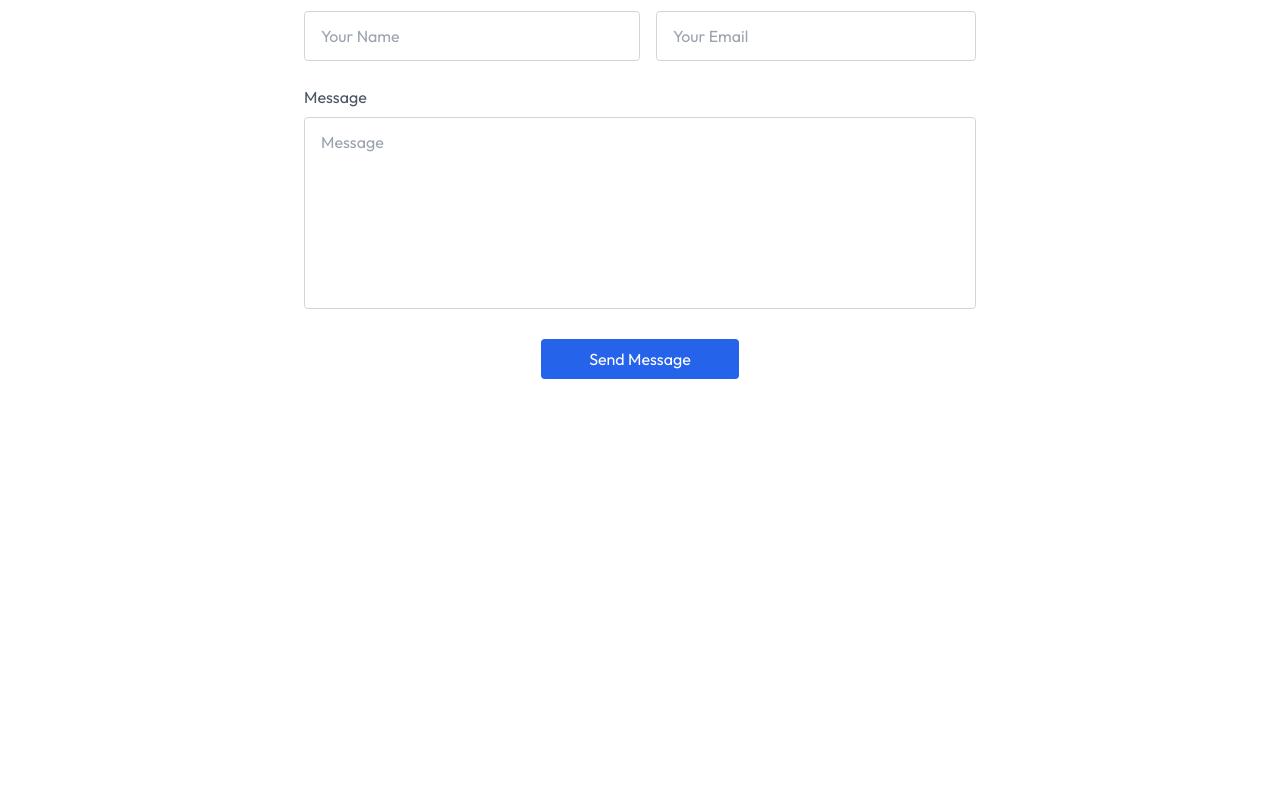
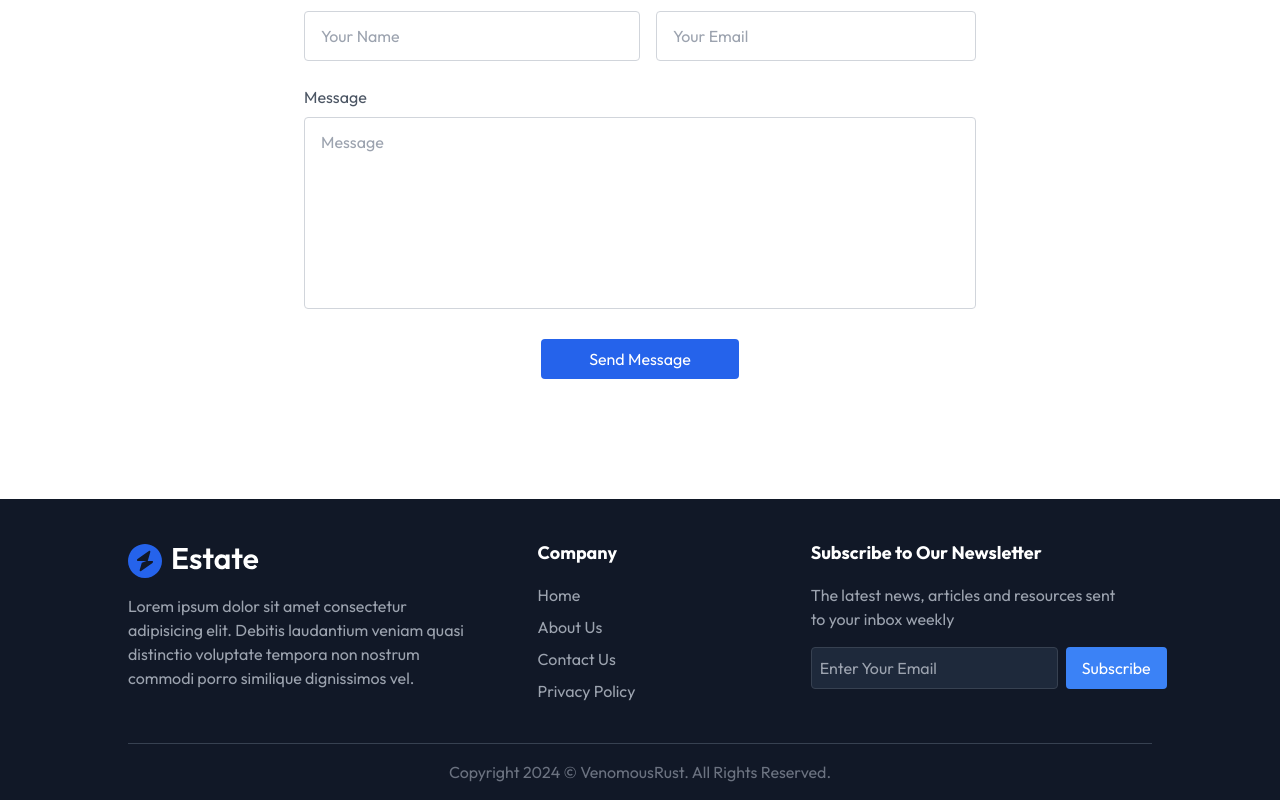
Before and after one commit to RizwanSiddiqui021/realestatewebsite, a React (Vite) app: page / in a window 1280 px wide. Shown: the part 3767-4567 px from the top of the page. Before the commit the page ends 4266 px from the top, so only its background shows below. Built offline with nearby package versions, Linux system fonts and the light colour scheme.

Commit message:
made the footer section

```diff
--- a/src/App.jsx
+++ b/src/App.jsx
@@ -1,5 +1,6 @@
 import About from "./components/About";
 import Contact from "./components/Contact";
+import Footer from "./components/Footer";
 import Header from "./components/Header";
 import Projects from "./components/Projects";
 import Testimonials from "./components/Testimonials";
@@ -14,6 +15,7 @@
       <Projects></Projects>
       <Testimonials></Testimonials>
       <Contact></Contact>
+      <Footer></Footer>
     </div>
   );
 };
--- /dev/null
+++ b/src/components/Footer.jsx
@@ -0,0 +1,60 @@
+import { assets } from "../assets/assets";
+const Footer = () => {
+  return (
+    <div
+      className="pt-10 px-4 md:px-20 lg:px-32 bg-gray-900 w-full overflow-hidden"
+      id="Footer"
+    >
+      <div className="container mx-auto flex flex-col md:flex-row justify-between items-start">
+        <div className="w-full md:w-1/3 mb-8 md:mb-0">
+          <img src={assets.logo_dark} alt="" />
+          <p className="text-gray-400 mt-4">
+            Lorem ipsum dolor sit amet consectetur adipisicing elit. Debitis
+            laudantium veniam quasi distinctio voluptate tempora non nostrum
+            commodi porro similique dignissimos vel.
+          </p>
+        </div>
+        <div className="w-full md:w-1/5 mb-8 md:mb-0">
+          <h3 className="text-white text-lg font-bold mb-4">Company</h3>
+          <ul className="flex flex-col gap-2 text-gray-400">
+            <a className="hover:text-white" href="#Header">
+              Home
+            </a>
+            <a className="hover:text-white" href="#About">
+              About Us
+            </a>
+            <a className="hover:text-white" href="#Contact">
+              Contact Us
+            </a>
+            <a className="hover:text-white" href="#">
+              Privacy Policy
+            </a>
+          </ul>
+        </div>
+        <div className="w-full md:w-1/3 mb-8 md:mb-0">
+          <h3 className="text-white text-lg font-bold mb-4">
+            Subscribe to Our Newsletter
+          </h3>
+          <p className="text-gray-400 mb-4 max-w-80">
+            The latest news, articles and resources sent to your inbox weekly
+          </p>
+          <div className="flex gap-2">
+            <input
+              type="email"
+              placeholder="Enter Your Email"
+              className="p-2 rounded bg-slate-800 text-gray-400 border border-gray-700 focus:outline-none w-full md:w-auto"
+            />
+            <button className="py-2 px-4 rounded bg-blue-500 text-white">
+              Subscribe
+            </button>
+          </div>
+        </div>
+      </div>
+      <div className="border-t border-gray-700 py-4 mt-10 text-center text-gray-500">
+        Copyright 2024 © VenomousRust. All Rights Reserved.
+      </div>
+    </div>
+  );
+};
+
+export default Footer;
```
